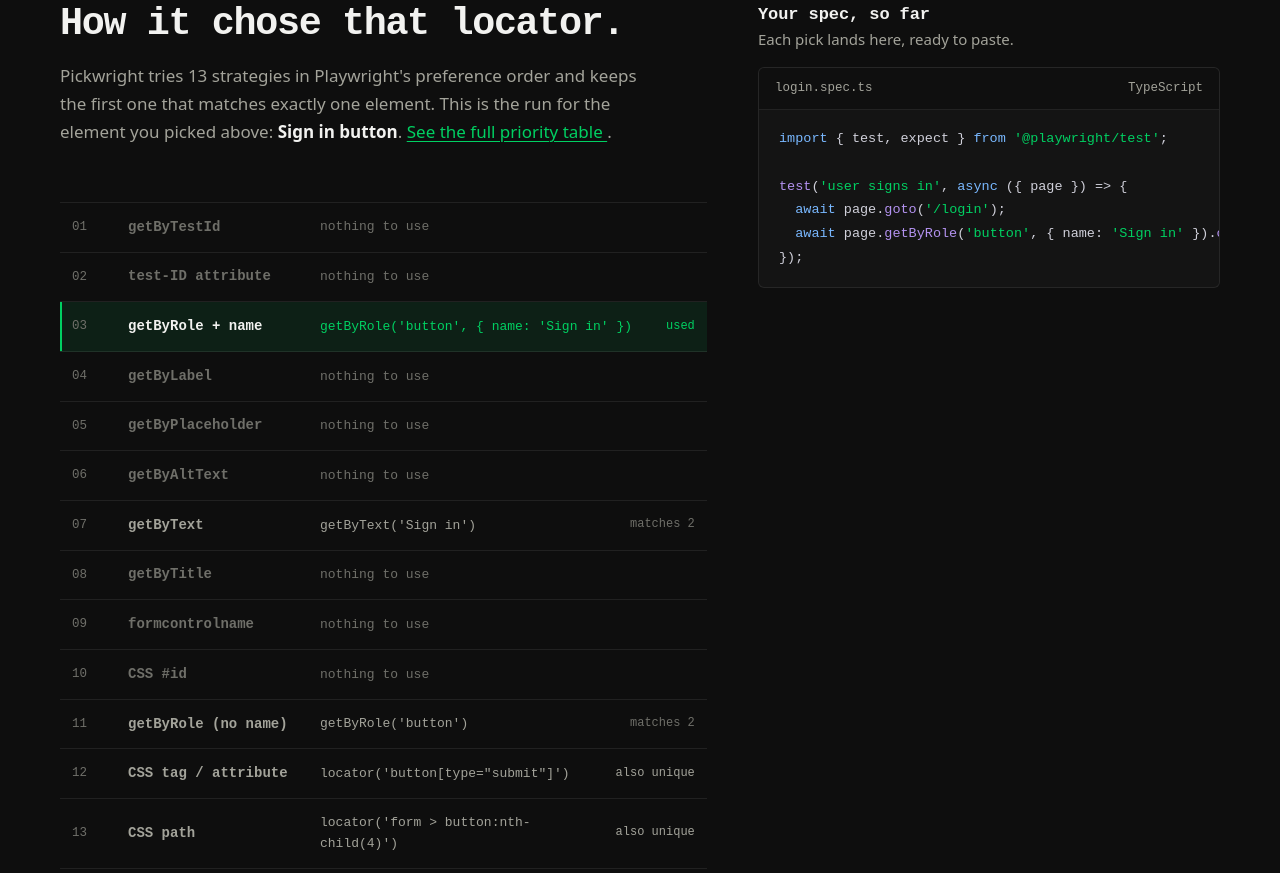
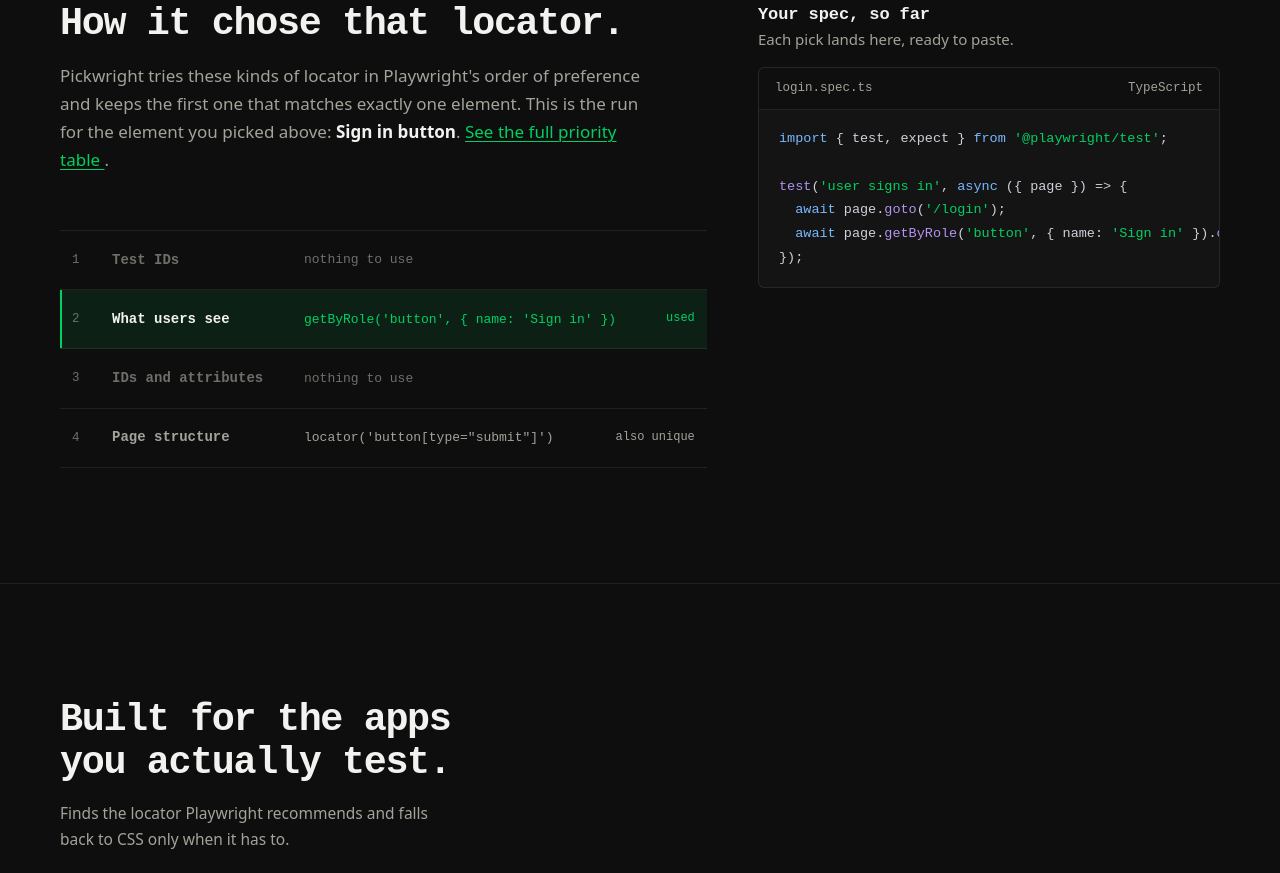
Before and after one commit to MithunWijayasiri/Pickwright, a React app in the folder sites/: page / in a window 1280 px wide. Shown: the part 1029-1902 px from the top of the page. Built offline with nearby package versions, Linux system fonts and the light colour scheme.

Commit message:
feat(site): fold ranking into four locator groups

```diff
--- a/sites/src/components/Ranking.astro
+++ b/sites/src/components/Ranking.astro
@@ -1,9 +1,9 @@
 ---
-import { ELEMENTS, getElement, rankTiers, specLineOf } from '../data/demo';
+import { ELEMENTS, getElement, rankGroups, specLineOf } from '../data/demo';
 import { buildSpec } from '../scripts/spec';
 
 const initial = getElement('signin');
-const rows = rankTiers(initial);
+const rows = rankGroups(initial);
 const initialSpec = buildSpec([specLineOf(ELEMENTS.signin)]);
 ---
 
@@ -13,8 +13,8 @@ const initialSpec = buildSpec([specLineOf(ELEMENTS.signin)]);
       <div class="section-head">
         <h2>How it chose that locator.</h2>
         <p>
-          Pickwright tries 13 strategies in Playwright's preference order and keeps the first one that matches exactly one element. This is the
-          run for the element you picked above: <strong id="rank-label">{initial.label}</strong>.
+          Pickwright tries these kinds of locator in Playwright's order of preference and keeps the first one that matches exactly one
+          element. This is the run for the element you picked above: <strong id="rank-label">{initial.label}</strong>.
           <a href="https://github.com/MithunWijayasiri/Pickwright/blob/master/docs/build-from-source.md#generated-locator-priority" target="_blank" rel="noopener">
             See the full priority table
           </a>.
@@ -23,10 +23,10 @@ const initialSpec = buildSpec([specLineOf(ELEMENTS.signin)]);
 
       <ol id="rank-list">
         {
-          rows.map((r) => (
+          rows.map((r, i) => (
             <li class="row" data-state={r.state}>
-              <span class="rk">{String(r.tier.rank).padStart(2, '0')}</span>
-              <span class="nm">{r.tier.name}</span>
+              <span class="rk">{i + 1}</span>
+              <span class="nm">{r.name}</span>
               <span class="val" title={r.value}>
                 {r.value}
               </span>
@@ -82,10 +82,10 @@ const initialSpec = buildSpec([specLineOf(ELEMENTS.signin)]);
 
   .row {
     display: grid;
-    grid-template-columns: 2.5rem minmax(9rem, 11rem) minmax(0, 1fr) auto;
+    grid-template-columns: 1.5rem minmax(9rem, 11rem) minmax(0, 1fr) auto;
     gap: 1rem;
     align-items: center;
-    padding: 0.8rem 0.75rem;
+    padding: 1.1rem 0.75rem;
     border-bottom: 1px solid var(--border);
     font-family: var(--mono);
   }
--- a/sites/src/data/demo.ts
+++ b/sites/src/data/demo.ts
@@ -1,24 +1,31 @@
 export interface Tier {
   rank: number;
-  name: string;
   pill: string;
 }
 
 // Pickwright's real strategy order; lower rank wins.
 export const TIERS: Tier[] = [
-  { rank: 1, name: 'getByTestId', pill: 'getByTestId' },
-  { rank: 2, name: 'test-ID attribute', pill: 'test-id' },
-  { rank: 3, name: 'getByRole + name', pill: 'getByRole' },
-  { rank: 4, name: 'getByLabel', pill: 'getByLabel' },
-  { rank: 5, name: 'getByPlaceholder', pill: 'getByPlaceholder' },
-  { rank: 6, name: 'getByAltText', pill: 'getByAltText' },
-  { rank: 7, name: 'getByText', pill: 'getByText' },
-  { rank: 8, name: 'getByTitle', pill: 'getByTitle' },
-  { rank: 9, name: 'formcontrolname', pill: 'formcontrolname' },
-  { rank: 10, name: 'CSS #id', pill: 'css id' },
-  { rank: 11, name: 'getByRole (no name)', pill: 'getByRole' },
-  { rank: 12, name: 'CSS tag / attribute', pill: 'css' },
-  { rank: 13, name: 'CSS path', pill: 'css path' },
+  { rank: 1, pill: 'getByTestId' },
+  { rank: 2, pill: 'test-id' },
+  { rank: 3, pill: 'getByRole' },
+  { rank: 4, pill: 'getByLabel' },
+  { rank: 5, pill: 'getByPlaceholder' },
+  { rank: 6, pill: 'getByAltText' },
+  { rank: 7, pill: 'getByText' },
+  { rank: 8, pill: 'getByTitle' },
+  { rank: 9, pill: 'formcontrolname' },
+  { rank: 10, pill: 'css id' },
+  { rank: 11, pill: 'getByRole' },
+  { rank: 12, pill: 'css' },
+  { rank: 13, pill: 'css path' },
+];
+
+// The ranking section shows the tiers folded into these consecutive groups.
+export const GROUPS = [
+  { name: 'Test IDs', ranks: [1, 2] },
+  { name: 'What users see', ranks: [3, 4, 5, 6, 7, 8] },
+  { name: 'IDs and attributes', ranks: [9, 10] },
+  { name: 'Page structure', ranks: [11, 12, 13] },
 ];
 
 // A string is a unique locator; an object exists but matches several elements.
@@ -150,25 +157,29 @@ export function specLineOf(el: DemoElement): string {
   return el.spec.replace('{loc}', winnerOf(el).locator);
 }
 
-export interface TierResult {
-  tier: Tier;
+export interface GroupResult {
+  name: string;
   state: 'winner' | 'unique' | 'multi' | 'absent';
   value: string;
   status: string;
 }
 
-export function rankTiers(el: DemoElement): TierResult[] {
+// Each group shows its best value: the winner, else its first unique, else its first multi-match.
+export function rankGroups(el: DemoElement): GroupResult[] {
   const winner = winnerOf(el);
-  return TIERS.map((tier) => {
-    const v = el.tiers[tier.rank];
-    if (v === undefined) {
-      return { tier, state: 'absent', value: 'nothing to use', status: '' };
+  return GROUPS.map(({ name, ranks }) => {
+    if (ranks.includes(winner.tier.rank)) {
+      return { name, state: 'winner', value: winner.locator, status: 'used' };
     }
-    if (typeof v !== 'string') {
-      return { tier, state: 'multi', value: v.value, status: `matches ${v.matches}` };
+    const values = ranks.flatMap((r) => el.tiers[r] ?? []);
+    const unique = values.find((v) => typeof v === 'string');
+    if (unique !== undefined) {
+      return { name, state: 'unique', value: unique, status: 'also unique' };
     }
-    return tier.rank === winner.tier.rank
-      ? { tier, state: 'winner', value: v, status: 'used' }
-      : { tier, state: 'unique', value: v, status: 'also unique' };
+    const multi = values.find((v) => typeof v !== 'string');
+    if (multi !== undefined) {
+      return { name, state: 'multi', value: multi.value, status: `matches ${multi.matches}` };
+    }
+    return { name, state: 'absent', value: 'nothing to use', status: '' };
   });
 }
--- a/sites/src/scripts/demo.ts
+++ b/sites/src/scripts/demo.ts
@@ -1,4 +1,4 @@
-import { alternativesOf, getElement, rankTiers, specLineOf, winnerOf } from '../data/demo';
+import { alternativesOf, getElement, rankGroups, specLineOf, winnerOf } from '../data/demo';
 import { buildSpec } from './spec';
 
 const MAX_HISTORY = 20;
@@ -234,9 +234,9 @@ function render() {
 
   // Ranking
   rankLabel.textContent = el.label;
-  rankTiers(el).forEach((r, i) => {
+  rankGroups(el).forEach((r, i) => {
     const row = rankRows[i];
-    if (!row) throw new Error('Ranking rows do not match the tiers');
+    if (!row) throw new Error('Ranking rows do not match the groups');
     row.dataset.state = r.state;
     const val = must<HTMLElement>('.val', row);
     val.textContent = r.value;
```
Also changed, not shown: .claude/rules/site.md.
